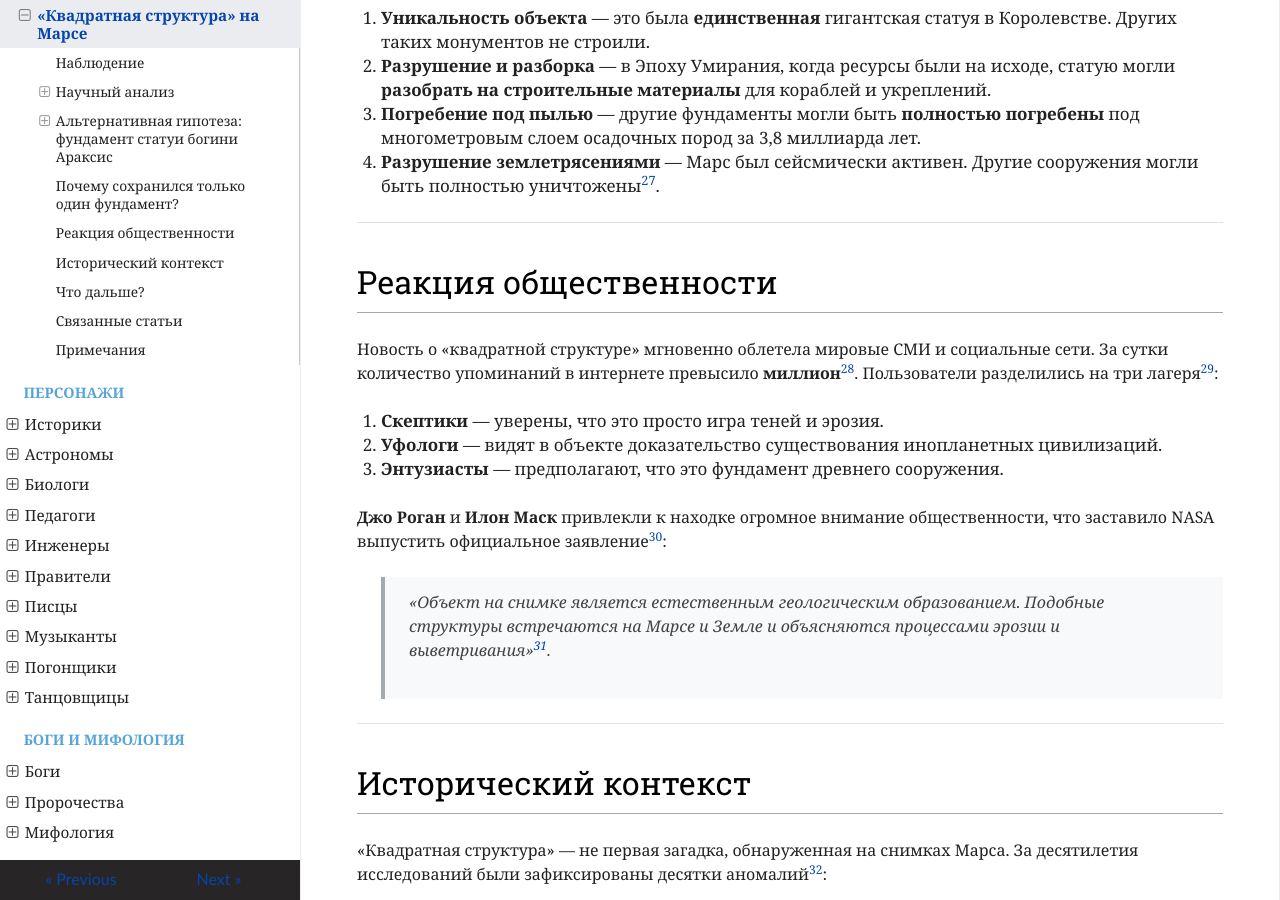
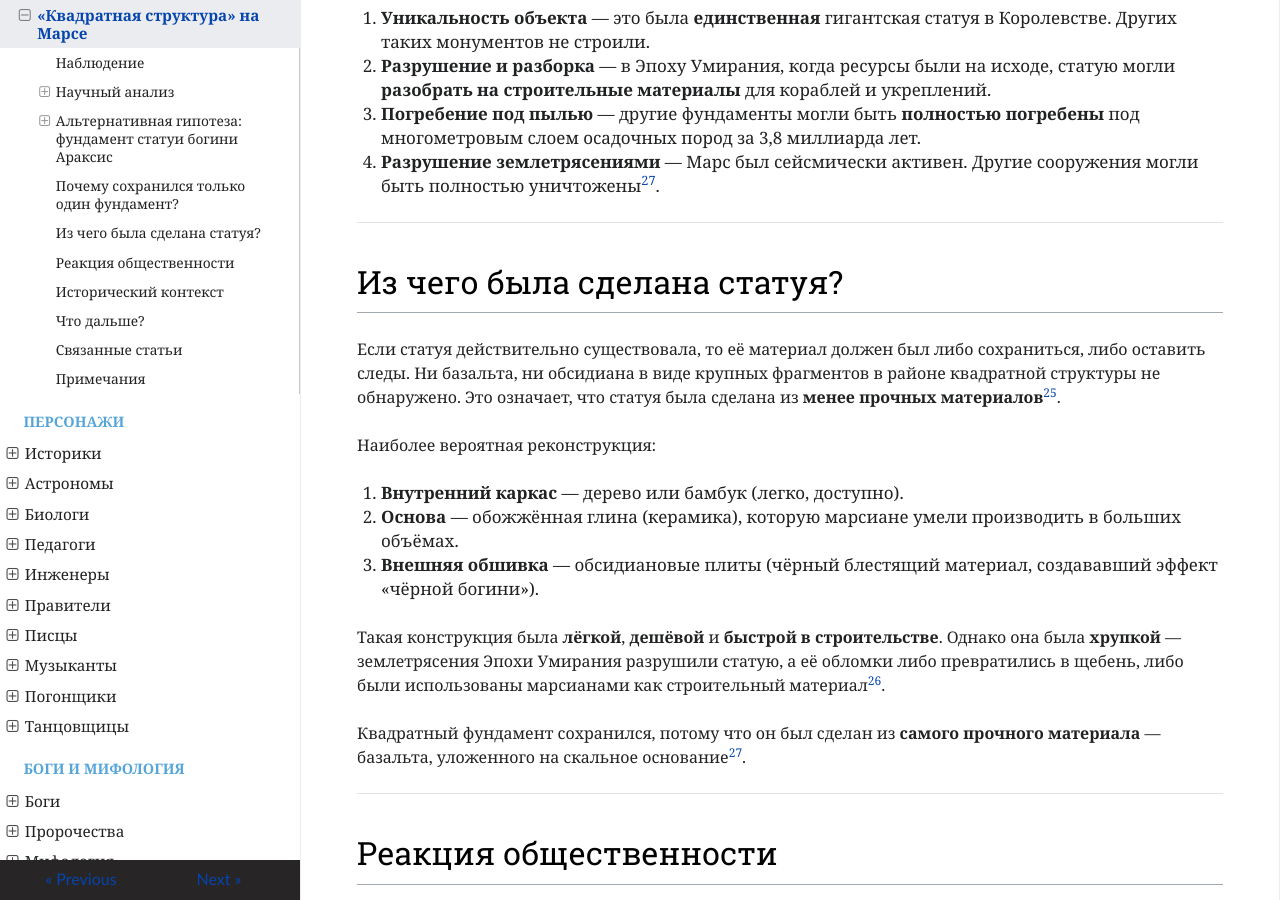
Before and after one commit to ivanhohlov14-bit/mars-encyclopedia, an MkDocs documentation site: the page built from docs/science/square-structure.md, in a window 1280 px wide and 900 px high, scrolled down 4318 px. Built offline with MkDocs 1.6.1, drawn with Linux system fonts in a browser that asks for light colours; nearby versions of some CDN libraries.

Commit message:
Update square-structure.md

```diff
--- a/docs/science/square-structure.md
+++ b/docs/science/square-structure.md
@@ -132,6 +132,22 @@
 
 ---
 
+## Из чего была сделана статуя?
+
+Если статуя действительно существовала, то её материал должен был либо сохраниться, либо оставить следы. Ни базальта, ни обсидиана в виде крупных фрагментов в районе квадратной структуры не обнаружено. Это означает, что статуя была сделана из **менее прочных материалов**[^25].
+
+Наиболее вероятная реконструкция:
+
+1. **Внутренний каркас** — дерево или бамбук (легко, доступно).
+2. **Основа** — обожжённая глина (керамика), которую марсиане умели производить в больших объёмах.
+3. **Внешняя обшивка** — обсидиановые плиты (чёрный блестящий материал, создававший эффект «чёрной богини»).
+
+Такая конструкция была **лёгкой**, **дешёвой** и **быстрой в строительстве**. Однако она была **хрупкой** — землетрясения Эпохи Умирания разрушили статую, а её обломки либо превратились в щебень, либо были использованы марсианами как строительный материал[^26].
+
+Квадратный фундамент сохранился, потому что он был сделан из **самого прочного материала** — базальта, уложенного на скальное основание[^27].
+
+---
+
 ## Реакция общественности
 
 Новость о «квадратной структуре» мгновенно облетела мировые СМИ и социальные сети. За сутки количество упоминаний в интернете превысило **миллион**[^28]. Пользователи разделились на три лагеря[^29]:
```
